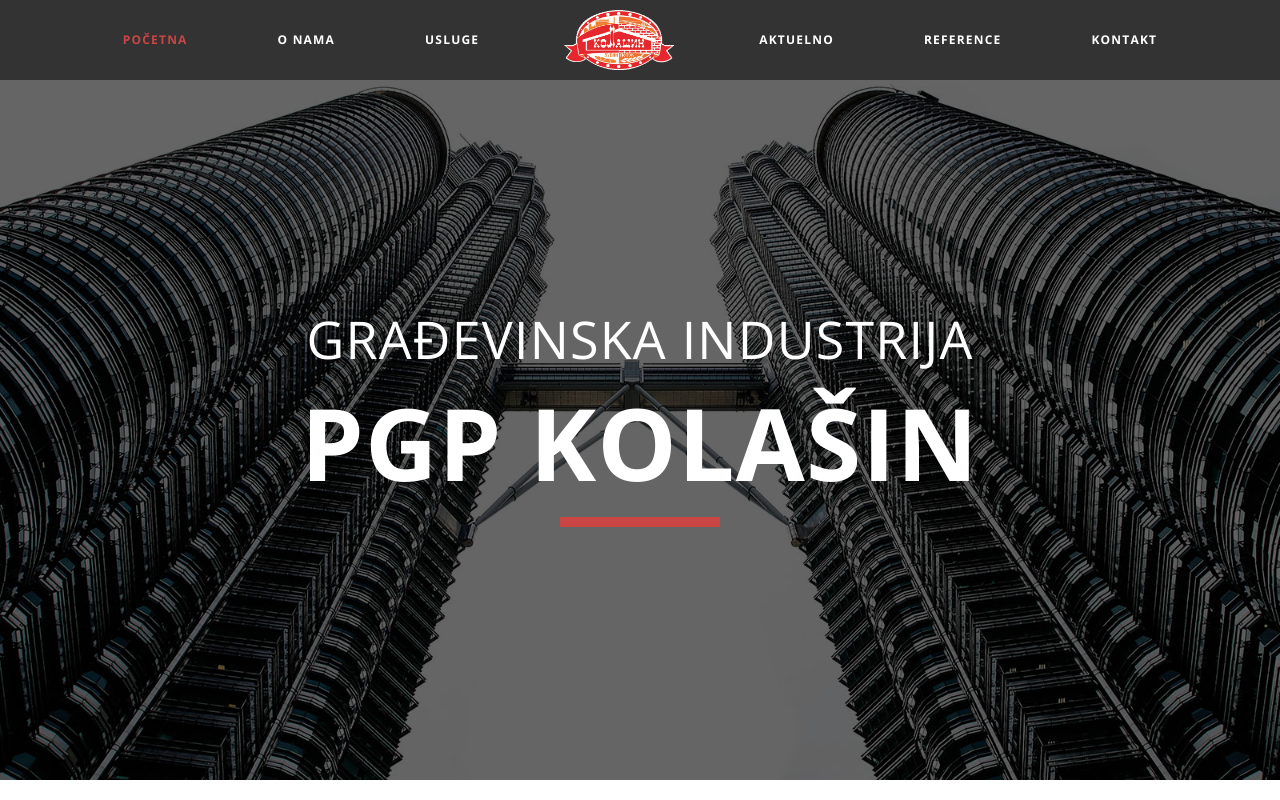
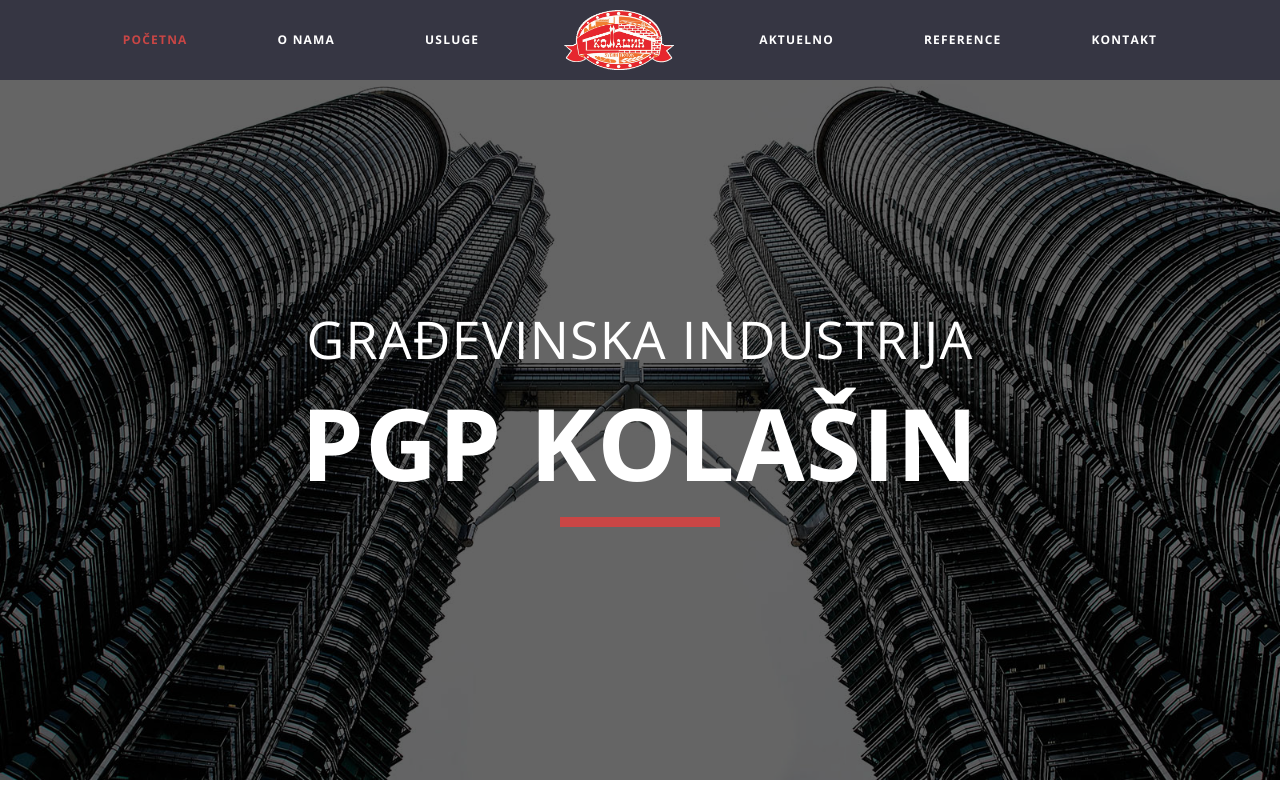
Before and after one commit to mutko/PGP-Kolasin-Gradjevina, a plain HTML site: page index.html in a window 1280 px wide. Shown: the top 800 px of the page. Drawn offline with nearby package versions, Linux system fonts and the light colour scheme.

Commit message:
Promena boje navigacije

```diff
--- a/css/gradjevinacss.css
+++ b/css/gradjevinacss.css
@@ -21,7 +21,7 @@
 	padding: 5px 0 0 30px;
 }
 .navbar {
-    background: #333;
+    background: #363643;
     border: none;
     border-radius: 0;
     margin: 0;
```
